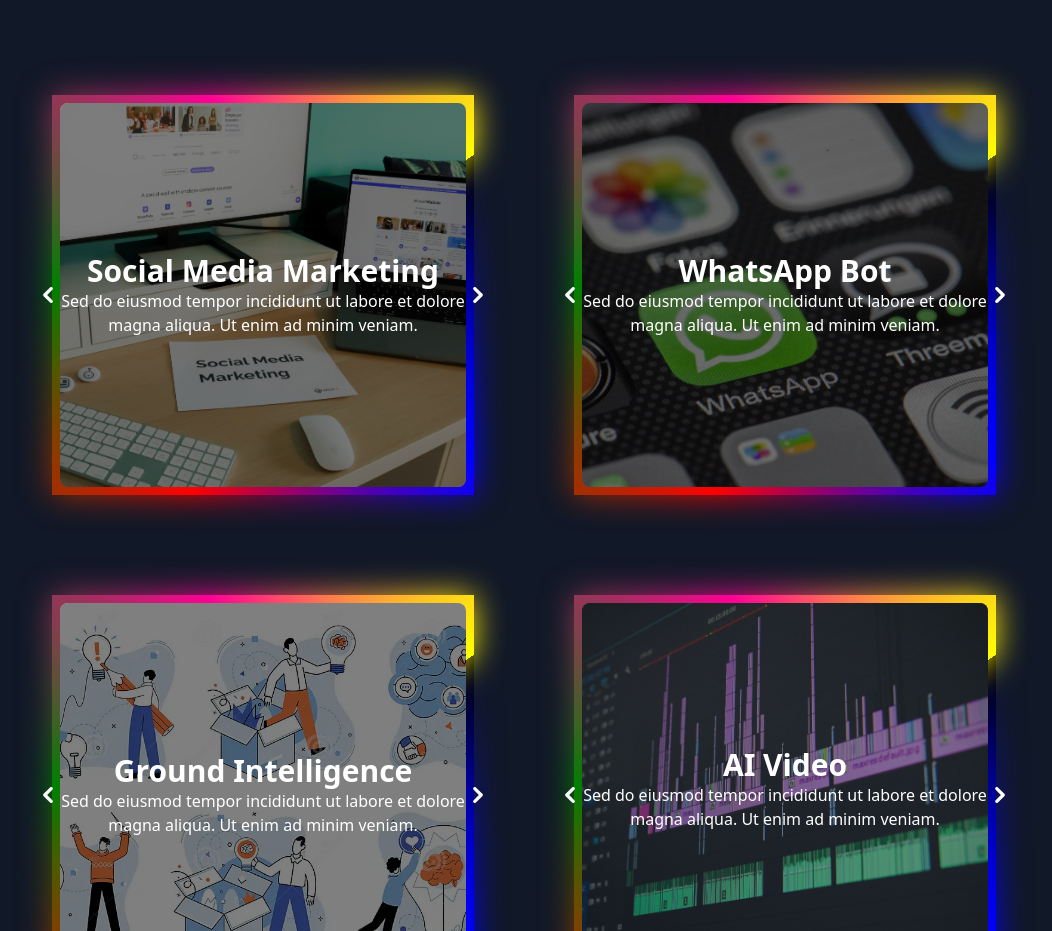
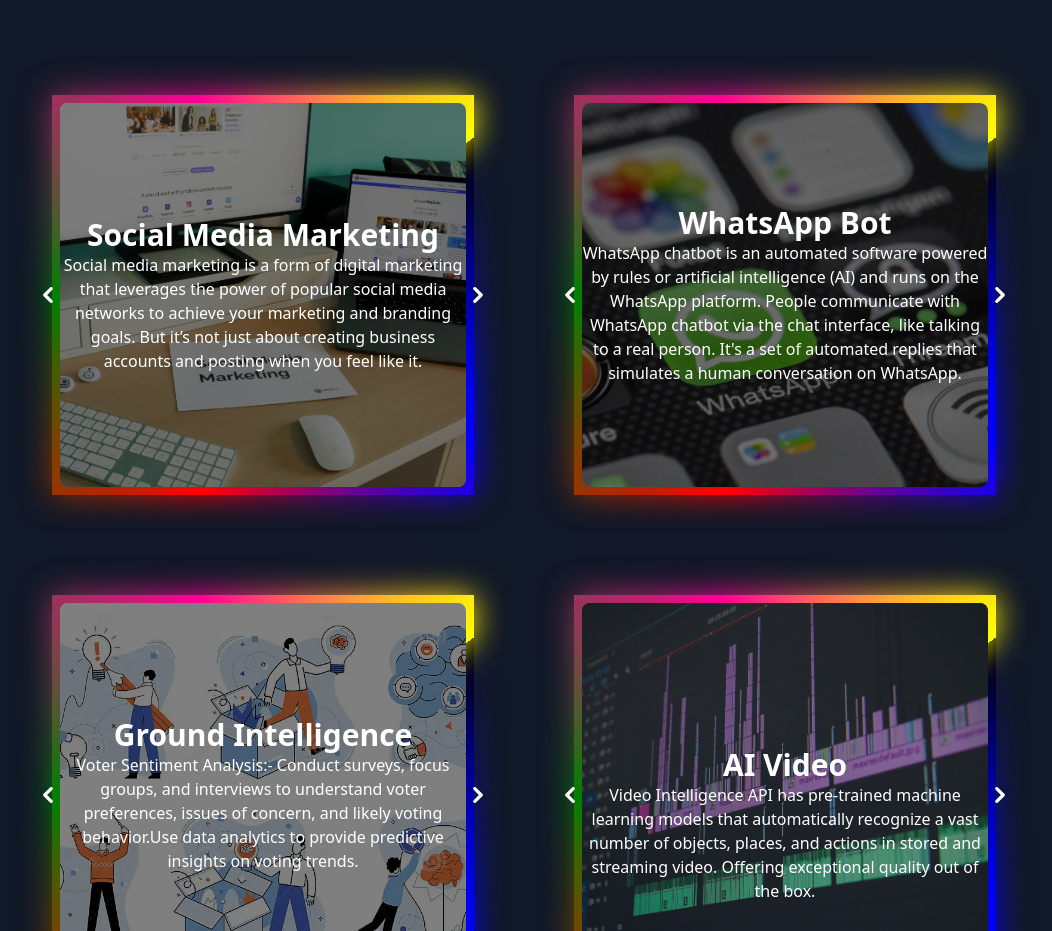
Before and after one commit to onkarmane1212/Shakktii_Ai, a Next.js app: page / in a window 1280 px wide. Shown: the part 1621-2552 px from the top of the page, without its empty margins (116-1168 px from the left). Built offline with nearby package versions, Linux system fonts and the light colour scheme.

Commit message:
23/10/24

```diff
--- a/components/footer.js
+++ b/components/footer.js
@@ -109,18 +109,11 @@
           </div>
 
           <section>
-            <ul className="socials">
-              <li><a className="fa-brands fa-facebook"></a></li>
-              <li><a className="fa-brands fa-twitter"></a></li>
-              <li><a className="fa-brands fa-linkedin"></a></li>
-              <li><a className="fa-brands fa-instagram"></a></li>
-            </ul>
+
             <ul className="links">
               <li><a>Home</a></li>
               <li><a>About</a></li>
               <li><a>Services</a></li>
-              <li><a>Team</a></li>
-              <li><a>Contact</a></li>
             </ul>
             <p className="legal">© 2024 All rights reserved</p>
           </section>
--- a/components/services.js
+++ b/components/services.js
@@ -30,44 +30,44 @@
     const content1 = [
       {
         title: "Digital Marketing",
-        description: "Lorem ipsum dolor sit amet, consectetuer adipiscing elit. Pellentesque habitant morbi tristique senectus et netus et malesuada fames."
+        description: "Digital marketing, also called online marketing, is the promotion of brands to connect with potential customers using the internet and other forms of digital communication."
       },
       {
         title: "Social Media Marketing",
-        description: "Sed do eiusmod tempor incididunt ut labore et dolore magna aliqua. Ut enim ad minim veniam."
+        description: "Social media marketing is a form of digital marketing that leverages the power of popular social media networks to achieve your marketing and branding goals. But it’s not just about creating business accounts and posting when you feel like it."
       },
 
     ];
     const content2 = [
       {
         title: "Telegram Bot",
-        description: "Lorem ipsum dolor sit amet, consectetuer adipiscing elit. Pellentesque habitant morbi tristique senectus et netus et malesuada fames."
+        description: "Telegram bots can do various things, from providing news updates, tracking your headaches, downloading videos and transcribing audio to text."
       },
       {
         title: "WhatsApp Bot",
-        description: "Sed do eiusmod tempor incididunt ut labore et dolore magna aliqua. Ut enim ad minim veniam."
+        description: "WhatsApp chatbot is an automated software powered by rules or artificial intelligence (AI) and runs on the WhatsApp platform. People communicate with WhatsApp chatbot via the chat interface, like talking to a real person. It's a set of automated replies that simulates a human conversation on WhatsApp."
       },
 
     ];
     const content3 = [
       {
         title: "Content Creation",
-        description: "Lorem ipsum dolor sit amet, consectetuer adipiscing elit. Pellentesque habitant morbi tristique senectus et netus et malesuada fames."
+        description: "Content creation or content creative is the act of producing and sharing information or media content for specific audiences, particularly in digital contexts. "
       },
       {
         title: "Ground Intelligence",
-        description: "Sed do eiusmod tempor incididunt ut labore et dolore magna aliqua. Ut enim ad minim veniam."
+        description: "Voter Sentiment Analysis:- Conduct surveys, focus groups, and interviews to understand voter preferences, issues of concern, and likely voting behavior.Use data analytics to provide predictive insights on voting trends."
       },
 
     ];
     const content4 = [
       {
         title: "AI Voice",
-        description: "Lorem ipsum dolor sit amet, consectetuer adipiscing elit. Pellentesque habitant morbi tristique senectus et netus et malesuada fames."
+        description: "At its core, AI voice recognition involves using artificial intelligence to interpret and process human speech, allowing machines to understand and respond to vocal commands. "
       },
       {
         title: "AI Video",
-        description: "Sed do eiusmod tempor incididunt ut labore et dolore magna aliqua. Ut enim ad minim veniam."
+        description: "Video Intelligence API has pre-trained machine learning models that automatically recognize a vast number of objects, places, and actions in stored and streaming video. Offering exceptional quality out of the box."
       },
 
     ];
@@ -130,17 +130,17 @@
 
 
     return <>
-    <section class="min-h-screen bg-gray-900 text-center py-20 px-8 xl:px-0 flex flex-col justify-center">
-  <span class="mt-96 pt-14 text-gray-400 text-lg max-w-lg mx-auto mb-2 capitalize flex items-center">
+    <section className="min-h-screen bg-gray-900 text-center py-20 px-8 xl:px-0 flex flex-col justify-center">
+  <span className="mt-96 pt-14 text-gray-400 text-lg max-w-lg mx-auto mb-2 capitalize flex items-center">
     what we're offering
-    <svg xmlns="http://www.w3.org/2000/svg" fill="none" viewBox="0 0 24 24" stroke-width="1.5" stroke="currentColor" class="text-indigo-600 ml-3 w-6 h-6">
-      <path stroke-linecap="round" stroke-linejoin="round" d="M17.25 8.25 21 12m0 0-3.75 3.75M21 12H3" />
+    <svg xmlns="http://www.w3.org/2000/svg" fill="none" viewBox="0 0 24 24" strokeWidth="1.5" stroke="currentColor" className="text-indigo-600 ml-3 w-6 h-6">
+      <path strokeLinecap="round" strokeLinejoin="round" d="M17.25 8.25 21 12m0 0-3.75 3.75M21 12H3" />
     </svg>
   </span>
-  <h1 class="text-white text-4xl md:text-5xl xl:text-6xl font-semibold max-w-3xl mx-auto mb-16 leading-snug">
+  <h1 className="text-white text-4xl md:text-5xl xl:text-6xl font-semibold max-w-3xl mx-auto mb-16 leading-snug">
     Services Built Specifically for your Business
   </h1>
-  <div class="grid  grid-cols-1 sm:grid-cols-2 md:grid-cols-2 gap-5 max-w-5xl mx-auto">
+  <div className="grid  grid-cols-1 sm:grid-cols-2 md:grid-cols-2 gap-5 max-w-5xl mx-auto">
 
 
 
@@ -192,9 +192,8 @@
 
         </div>
 
-
-    <div class="card -z-1 relative mb-6  p-2 transition-transform duration-300 hover:shadow-lg lg:m-10">
-    <div id="default-carousel" className="relative w-full z-10" data-carousel="slide">
+        <div className="card relative -z-1 mb-6 p-2 transition-transform duration-700 hover:shadow-lg lg:m-10">
+        <div className=" relative h-56 z-10 overflow-hidden rounded-lg md:h-96">
             <div className="relative h-56 overflow-hidden rounded-lg md:h-96">
                 {images2.map((src, index) => (
                     <div
@@ -246,7 +245,7 @@
      </div>
 
 
-    <div class=" card -z-1 relative mb-6 bg-gray-800 p-2 transition-transform duration-300 hover:shadow-lg lg:m-10">
+    <div className=" card -z-1 relative mb-6 bg-gray-800 p-2 transition-transform duration-300 hover:shadow-lg lg:m-10">
     <div id="default-carousel" className="relative w-full z-10" data-carousel="slide">
             <div className="relative h-56 overflow-hidden rounded-lg md:h-96">
                 {images3.map((src, index) => (
@@ -297,7 +296,7 @@
 
 
      </div>
-    <div class="relative mb-6 card -z-1 bg-gray-800 p-2 transition-transform duration-300 hover:shadow-lg lg:m-10">
+    <div className="relative mb-6 card -z-1 bg-gray-800 p-2 transition-transform duration-300 hover:shadow-lg lg:m-10">
     <div id="default-carousel" className="relative w-full z-10" data-carousel="slide">
             <div className="relative h-56 overflow-hidden rounded-lg md:h-96">
                 {images4.map((src, index) => (
@@ -312,7 +311,7 @@
           style={{ opacity: currentIndex4 === index ? 1 : 0.5 }}
           alt={`Image ${index + 1}`}
         />
-            <div class="relative  inset-0   flex flex-col  items-center justify-center text-white z-10 bg-gray-800 bg-opacity-50">
+            <div className="relative  inset-0   flex flex-col  items-center justify-center text-white z-10 bg-gray-800 bg-opacity-50">
             <h2 className="font-playfair lg:pt-36 pt-10 text-2xl xl:text-3xl font-bold text-center">{content4[index].title}</h2>
           <p className="pb-10 lg:pb-44 transition-colors duration-300 text-center">{content4[index].description}</p>
            </div>
--- a/pages/_app.js
+++ b/pages/_app.js
@@ -30,7 +30,7 @@
 import Navbar from "@/components/navbar";
 import Services from "@/components/services";
 import LogoCarousel from "@/components/LogoCarousel";
-import Slider from "@/components/slider";
+// import Slider from "@/components/slider";
 import Footer from "@/components/footer";
 
 export default function App({ Component, pageProps }) {
@@ -41,7 +41,7 @@
         <Component {...pageProps} />
         <LogoCarousel />
         <Services />
-        <Slider />
+        {/* <Slider /> */}
       </main>
       <Footer />
     </div>
--- a/styles/globals.css
+++ b/styles/globals.css
@@ -106,5 +106,56 @@
 
 
 .custom-shadow {
-  box-shadow: -4px 4px 8px rgba(0, 0, 0, 0.2); /* Left and bottom shadow */
+  box-shadow: -4px 14px 8px -5px rgba(0, 0, 0, 0.2); /* Left and bottom shadow */
 }
+.shadow-bottom1 {
+  box-shadow: 0px 21px 10px -15px #111;
+}
+
+
+
+.custom-shadow1 {
+  box-shadow: -4px 14px 8px -5px rgba(0, 0, 0, 0.2); /* Left and bottom shadow */
+}
+
+
+@media (max-width: 768px) {
+  .custom-shadow {
+
+      /* Right top shadow for smaller devices */
+      box-shadow: 6px -6px 6px rgba(0, 0, 0, 0.2);
+      border-radius: 5px 0 0 0; /* Rounded top right */
+  }
+}
+
+/* Optional: Further adjustments for very small devices */
+@media (max-width: 480px) {
+  .custom-shadow {
+
+      /* You can further modify the shadow if needed */
+      box-shadow: -5px -5px 4px 2px rgba(0, 0, 0, 0.2);
+      /* box-shadow: 4px -4px 4px rgba(0, 0, 0, 0.2); */
+      border-radius: 30px 0 0 0; /* Rounded top right */
+      border-bottom-width: 0px;
+  }
+}
+
+@media (max-width: 768px) {
+  .custom-shadow1 {
+
+      /* Right top shadow for smaller devices */
+      box-shadow: 6px -6px 6px rgba(0, 0, 0, 0.2);
+      border-radius: 0 30px 0 0px; /* Rounded top right */
+  }
+}
+
+/* Optional: Further adjustments for very small devices */
+@media (max-width: 480px) {
+  .custom-shadow1 {
+
+      /* You can further modify the shadow if needed */
+      box-shadow: 4px -4px 4px rgba(0, 0, 0, 0.2);
+      border-radius: 0 30px 0 0px; /* Rounded top right */
+      border-bottom-width: 0px;
+  }
+}
```
Also changed, not shown: components/LogoCarousel.js (+30 -10 lines), components/slider.js (+37 -20 lines), pages/index.js (+6 -6 lines).
